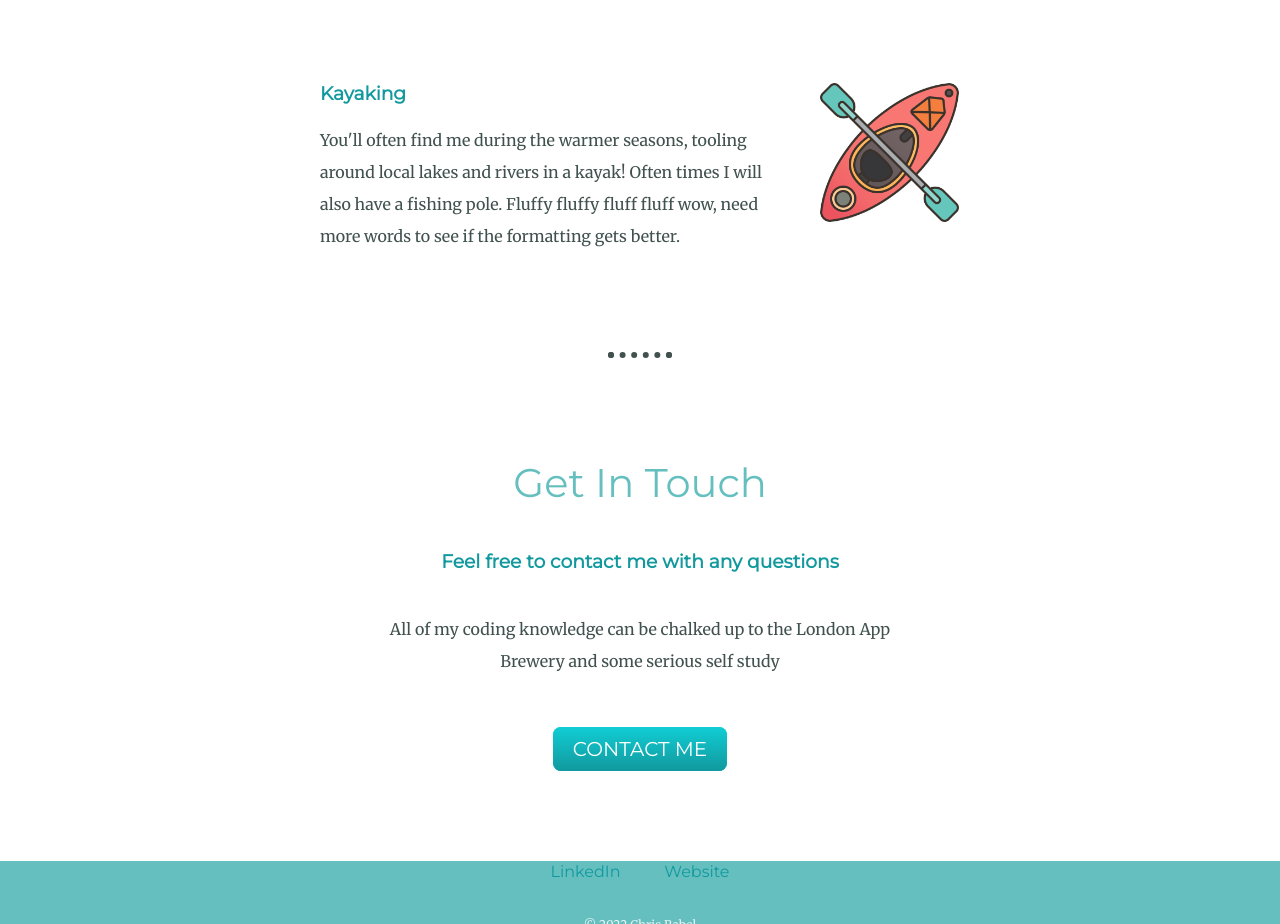
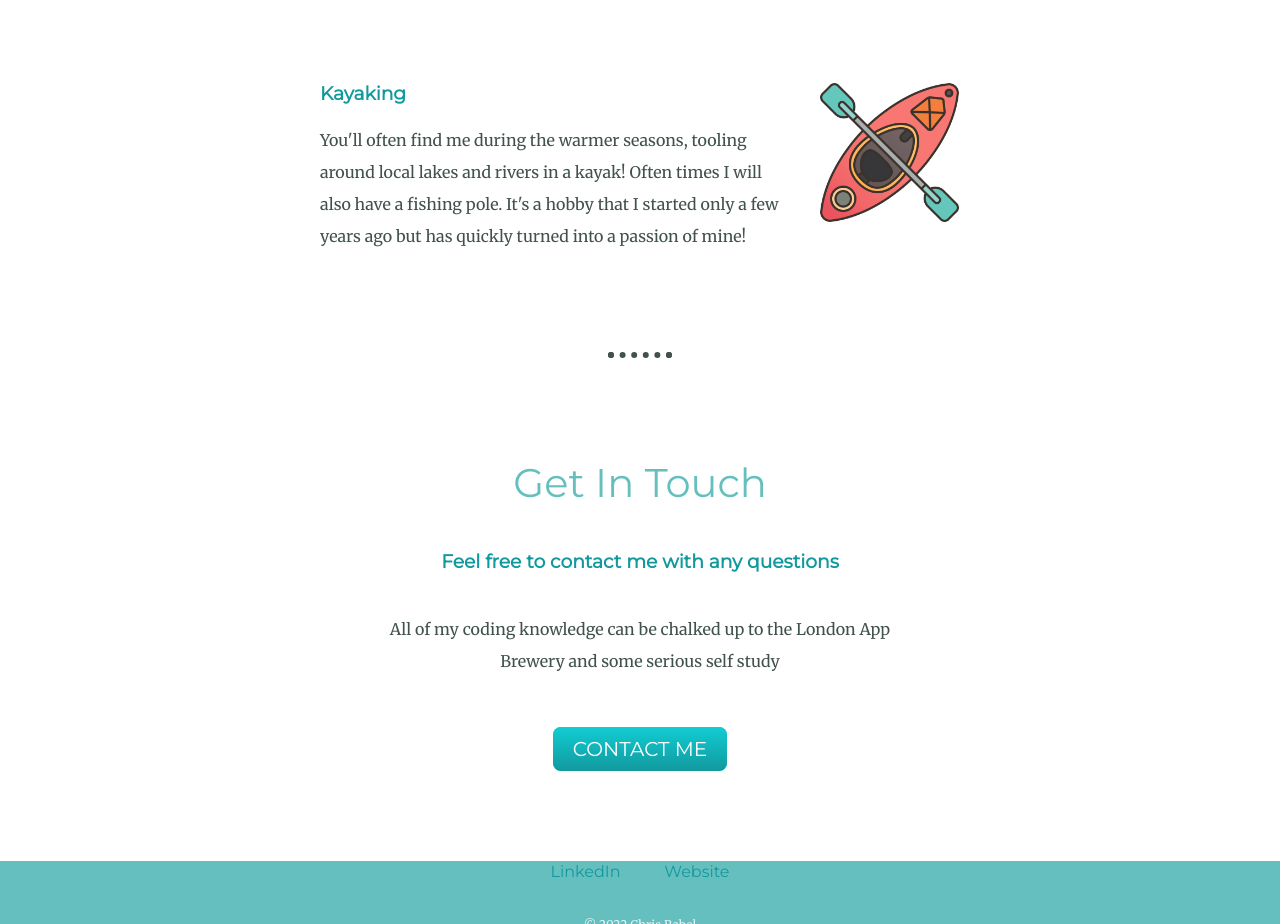
Before and after one commit to rabelz/cv, a plain HTML site: page index.html in a window 1280 px wide. Shown: the part 2140-3064 px from the top of the page. Drawn offline with Linux system fonts and the light colour scheme.

Commit message:
Updated Kayak Skill Description

```diff
--- a/index.html
+++ b/index.html
@@ -34,7 +34,7 @@
         <div class="skill-row">
           <img class="kayak" src="images/kayak.png" alt="kayak">
           <h3>Kayaking</h3>
-          <p class="kayak-skill-description">You'll often find me during the warmer seasons, tooling around local lakes and rivers in a kayak! Often times I will also have a fishing pole. Fluffy fluffy fluff fluff wow, need more words to see if the formatting gets better.</p>
+          <p class="kayak-skill-description">You'll often find me during the warmer seasons, tooling around local lakes and rivers in a kayak! Often times I will also have a fishing pole. It's a hobby that I started only a few years ago but has quickly turned into a passion of mine!</p>
         </div>
       </div>
       <hr>
```
